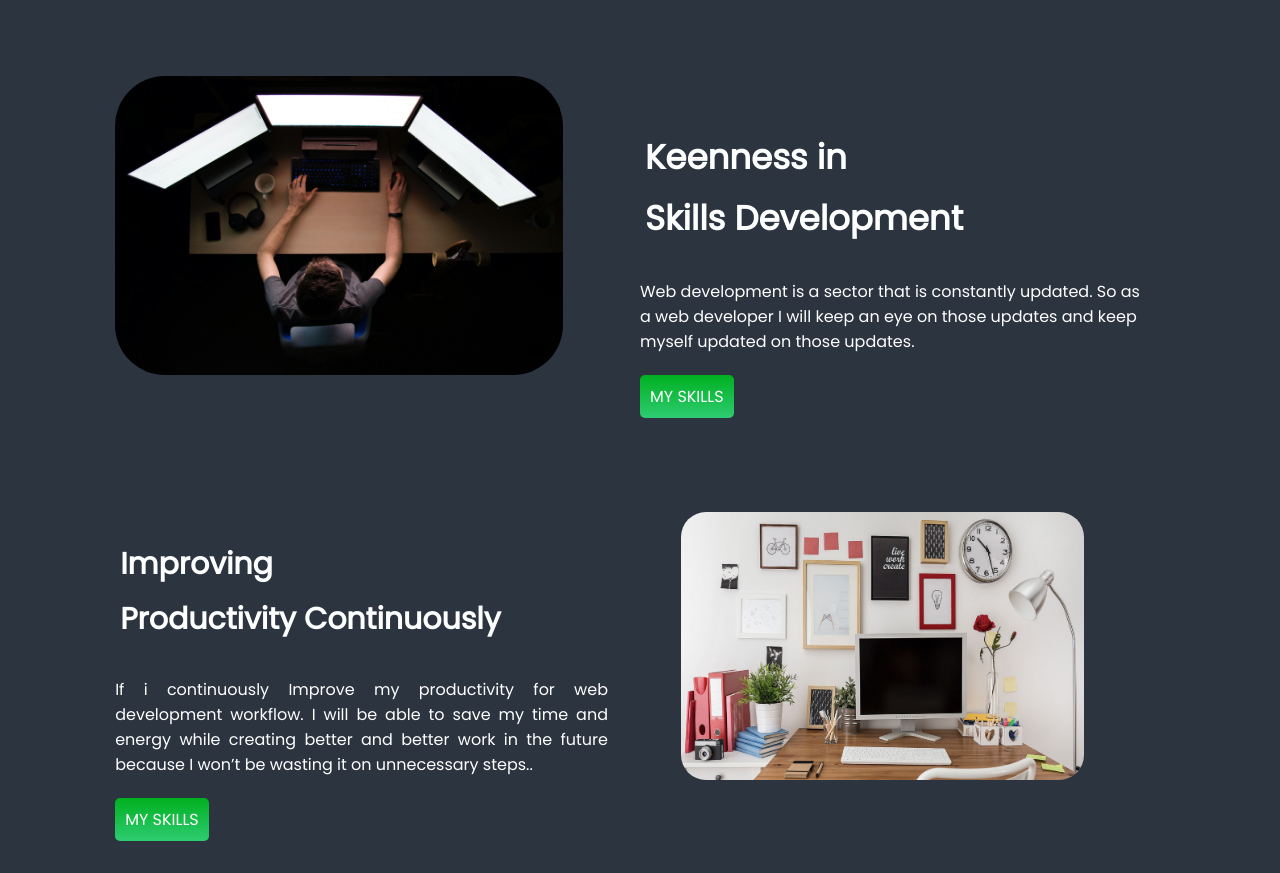
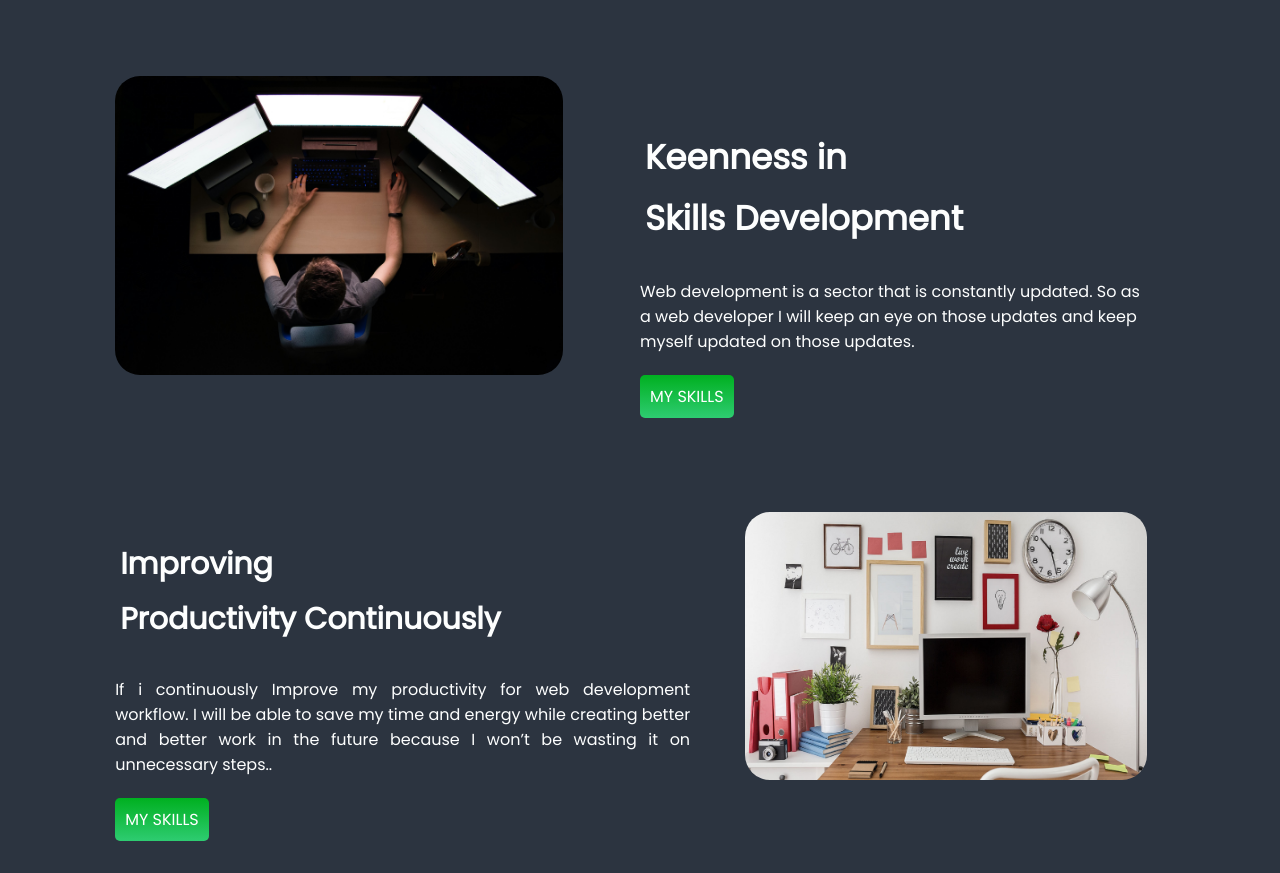
Before and after one commit to mdmahfujarrahman/assignment, a plain HTML site: page index.html in a window 1280 px wide. Shown: the part 1162-2035 px from the top of the page. Drawn offline with Linux system fonts and the light colour scheme; a web font is replaced by a local one.

Commit message:
pro section added'

```diff
--- a/style.css
+++ b/style.css
@@ -100,7 +100,7 @@ body{
 .dev-info img{
     max-width: 70%;
     margin-left: 18%;
-    border-radius: 50px;
+    border-radius: 25px;
 }
 .dev-info h2{
     font-size: 34px;
@@ -131,7 +131,7 @@ body{
 }
 .pro-img img{
     width: 70%;
-    margin-left: 7%;
+    margin-left: 18%;
     /* height: 130%;  */
     border-radius: 25px;
 }
@@ -142,7 +142,7 @@ body{
 }
 .pro-info p{
     margin: 30px 0;
-    width: 120%;
+    width: 140%;
     text-align: justify;
 }
 /* Pro Section End  */
```
